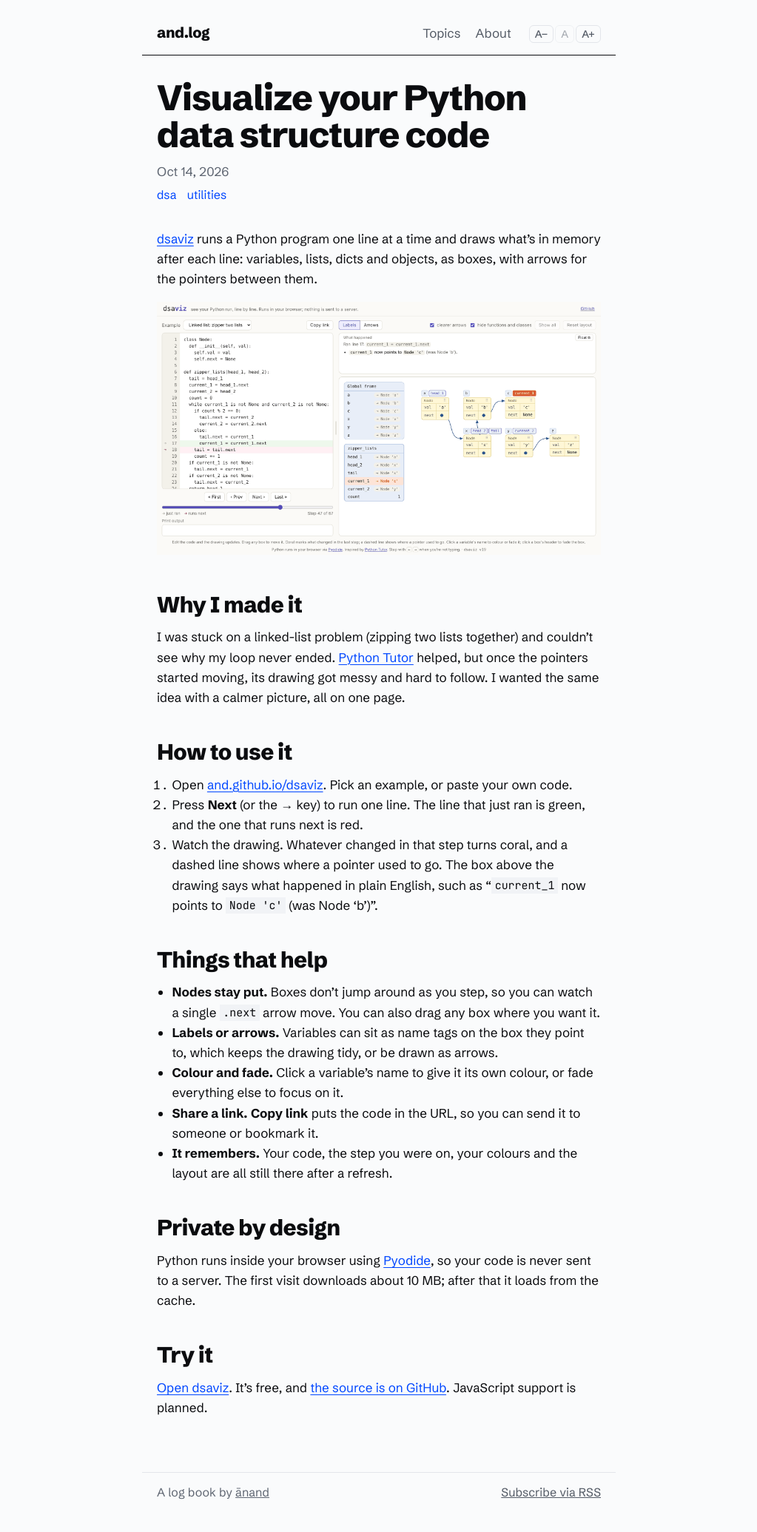
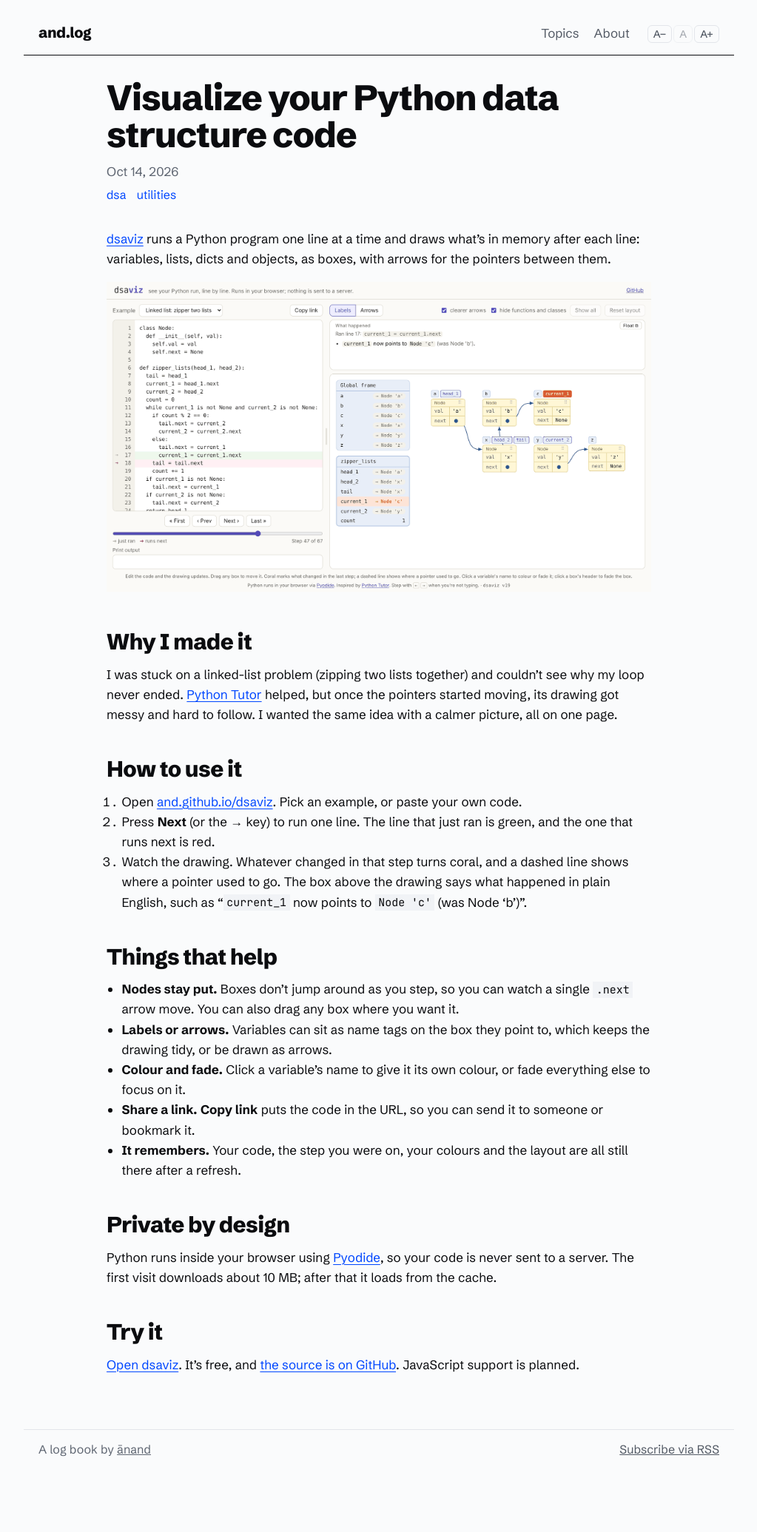
Before and after one commit to and/and.github.io, a Jekyll site: the page built from _posts/2026-10-14-dsaviz.md, in a window 1280 px wide. Shown: the whole page at 74% size, without its empty margins (128-1151 px from the left). Built offline with Jekyll 4.4.1, drawn with Linux system fonts in a browser that asks for light colours; after the commit the page ends 2012 px from its top, so only the background shows below that.

Commit message:
Site: a wider desktop layout
The page is 960px wide on desktop. Prose in posts stays in a centred column of
readable length (46rem), and tools and pictures inside posts can use the full
width.

Co-Authored-By: Claude Opus 5.5 <noreply@anthropic.com>

```diff
--- a/_layouts/default.html
+++ b/_layouts/default.html
@@ -22,7 +22,7 @@
   --accent:#0047FF;--mark:#ffe14d;
   --font:"Schibsted Grotesk","Helvetica Neue",Arial,sans-serif;
   --mono:"JetBrains Mono",ui-monospace,Menlo,Consolas,monospace;
-  --max-width:640px;
+  --max-width:960px;--measure:46rem;
 }
 *{margin:0;padding:0;box-sizing:border-box}
 html{font-size:100%}
@@ -47,7 +47,7 @@ header.site-header{padding:28px 0 0}
 .hero{padding:0 0 4px}
 .visually-hidden{position:absolute;width:1px;height:1px;overflow:hidden;clip:rect(0 0 0 0);white-space:nowrap}
 .page-heading{font-size:1.875rem;font-weight:800;line-height:1.2;letter-spacing:-.02em;margin-bottom:10px}
-.page-description{font-size:1.375rem;line-height:1.45;color:var(--muted)}
+.page-description{max-width:var(--measure);font-size:1.375rem;line-height:1.45;color:var(--muted)}
 
 .posts-section{padding:28px 0 8px}
 .section-heading,.post-list-heading{display:block;font-size:1.875rem;font-weight:800;line-height:1.15;letter-spacing:-.02em;color:var(--text);margin:0 0 12px}
@@ -66,7 +66,10 @@ header.site-header{padding:28px 0 0}
 .post-header{margin-bottom:32px}
 .post-header .post-title,.post .post-title{font-size:clamp(2.25rem,5vw,3rem);font-weight:800;line-height:1.05;letter-spacing:-.025em;margin-bottom:10px}
 .post-header .post-meta{font-size:1.0625rem}
-.post-content{max-width:640px}
+/* Wide pages: prose sits in a centred column of readable length; tools and pictures (divs, figures) can use the full width. */
+.post-content{max-width:none}
+.post-content>*:not(div):not(figure):not(iframe),.post-header{max-width:var(--measure);margin-left:auto;margin-right:auto}
+.post-content>div.highlighter-rouge{max-width:var(--measure);margin-left:auto;margin-right:auto}
 .post-content p,.post-content ul,.post-content ol{margin-bottom:18px}
 .post-content ul,.post-content ol{padding-left:1.2em}
 .post-content h2{font-size:1.875rem;font-weight:800;letter-spacing:-.02em;line-height:1.15;margin:44px 0 12px}
@@ -104,7 +107,7 @@ pre code{padding:0;background:transparent;font-size:1em}
 .post-row{display:flex;align-items:baseline;gap:20px}
 .post-main{flex:1;min-width:0}
 .post-topics{display:flex;flex-wrap:wrap;gap:4px 14px;margin-top:4px;font-size:1rem}
-.post-excerpt{margin:4px 0 0;font-size:1.0625rem;line-height:1.6;color:var(--muted);display:-webkit-box;-webkit-box-orient:vertical;-webkit-line-clamp:2;line-clamp:2;overflow:hidden}
+.post-excerpt{max-width:var(--measure);margin:4px 0 0;font-size:1.0625rem;line-height:1.6;color:var(--muted);display:-webkit-box;-webkit-box-orient:vertical;-webkit-line-clamp:2;line-clamp:2;overflow:hidden}
 .pinned-section{padding-top:28px}
 .pinned-section .post-list{margin-bottom:0}
 .try-section{padding-top:28px}
```
